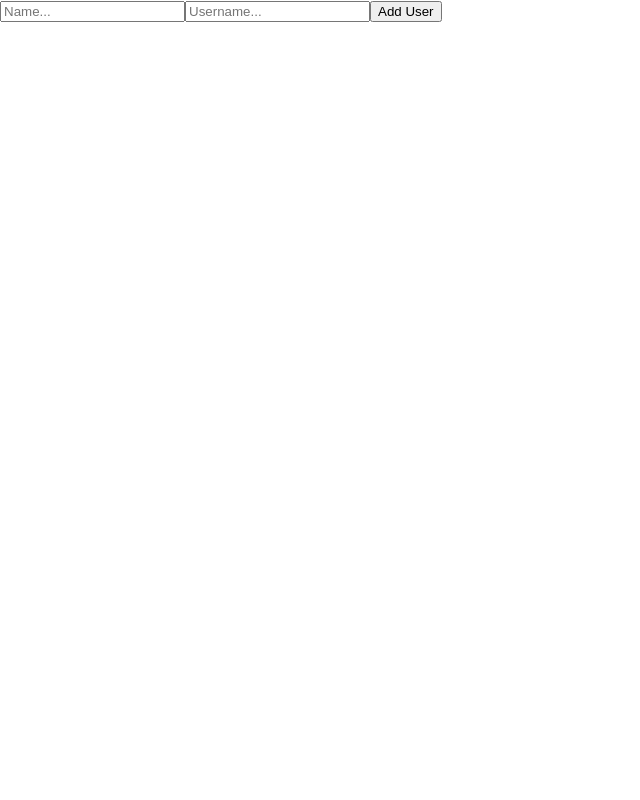
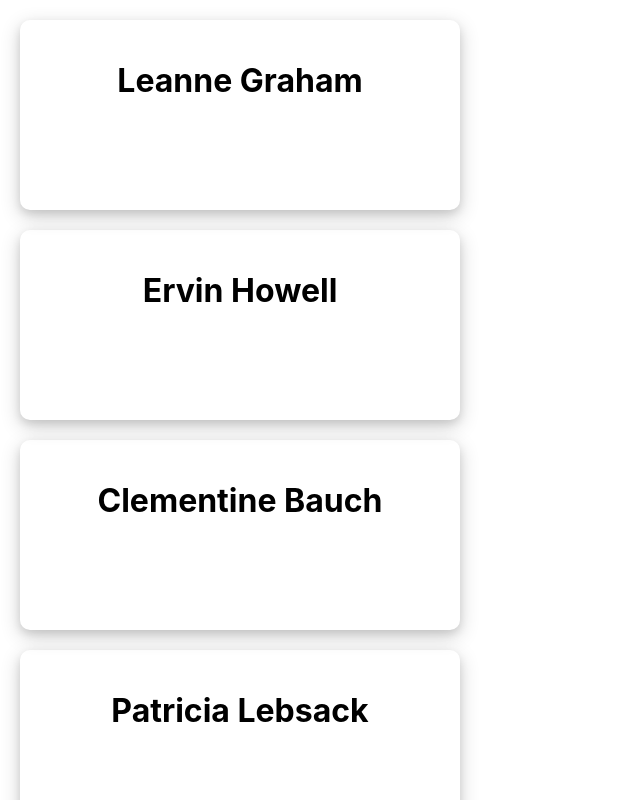
Before and after one commit to DevShruti/2-CRUD-Redux-template, a React (Create React App) app in the folder my-app/: page / in a window 1280 px wide. Shown: the top 800 px of the page, without its empty margins (0-640 px from the left). Built offline with nearby package versions, Linux system fonts and the light colour scheme.

Commit message:
names showing

```diff
--- a/my-app/src/App.js
+++ b/my-app/src/App.js
@@ -1,27 +1,22 @@
 import React from 'react';
 import "./App.css";
-
+import { useSelector } from "react-redux";
 
 
 function App() {
+  const userList = useSelector((state) => state.users.value);
+  return (
 
-  return (
-      <div className="addUser">
-        <input
-          type="text"
-          placeholder="Name..."
 
-        />
-        <input
-          type="text"
-          placeholder="Username..."
-
-        />
-        <button>
-          Add User
-        </button>
-      </div>
+    <div className="displayUsers">
+      {userList.map((user) => {
+        return (
+          <div>
+            <h1> {user.name}</h1>
+            </div>
   );
-}
+})};
+</div>
+  )}
 
 export default App;
--- a/my-app/src/app/store.js
+++ b/my-app/src/app/store.js
@@ -1,8 +1,8 @@
 import { configureStore } from '@reduxjs/toolkit';
-
+import usersReducer from "../features/Users";
 
 export const store = configureStore({
   reducer: {
-
+    users: usersReducer,
   },
 });
```
